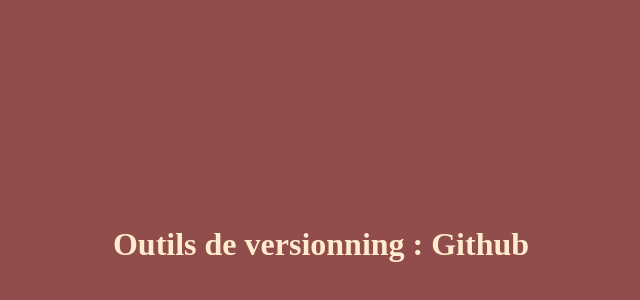
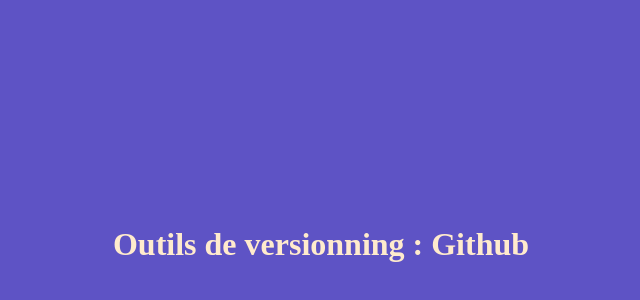
Before and after one commit to Jocelyn-AGORO/Hackathon-DevOps, a plain HTML site: page index.html in a window 1280 px wide. Shown: the part 48-348 px from the top of the page, without its empty margins (319-959 px from the left). Drawn offline with Linux system fonts and the light colour scheme.

Commit message:
version1

```diff
--- a/index.html
+++ b/index.html
@@ -6,7 +6,7 @@
     <meta name="viewport" content="width=device-width, initial-scale=1.0">
     <title>Hackathon DevOps</title>
 </head>
-<body style="background-color: #640202b4;">
+<body style="background-color: #1c0cadb4;">
     <h1 style="color: blanchedalmond;
     text-align: center;
     padding-top: 20% ;
```
